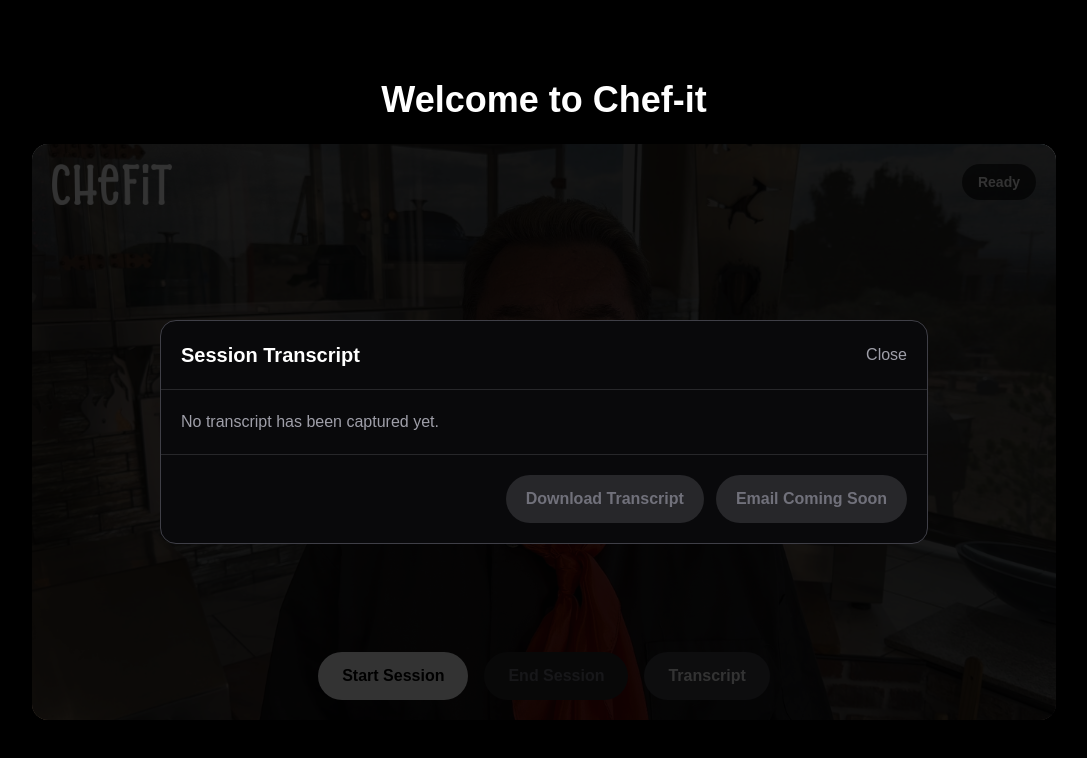
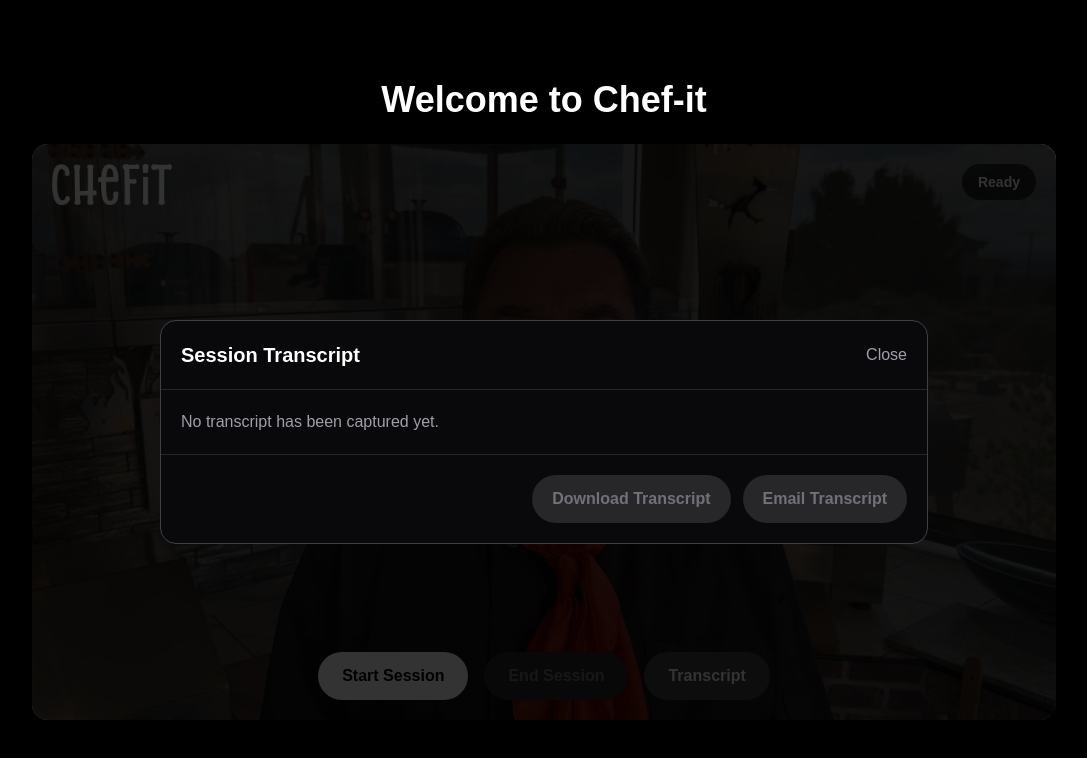
Before and after one commit to AvatarJay/liveavatar-lite-app, a Next.js app: page /avatar in a window 1280 px wide. Both pictures are taken after a click on the button "Transcript". Shown: the top 758 px of the page, without its empty margins (96-1183 px from the left). Built offline with nearby package versions, Linux system fonts and the light colour scheme.

Commit message:
Add transcript email sending

```diff
--- /dev/null
+++ b/app/api/email-transcript/route.ts
@@ -0,0 +1,37 @@
+import { NextResponse } from "next/server";
+import { Resend } from "resend";
+
+const resend = new Resend(process.env.RESEND_API_KEY);
+
+export async function POST(req: Request) {
+  try {
+    const { email, transcript } = await req.json();
+
+    if (!email || !transcript) {
+      return NextResponse.json(
+        { error: "Missing email or transcript" },
+        { status: 400 }
+      );
+    }
+
+    const { data, error } = await resend.emails.send({
+      from: "Chef-it <onboarding@resend.dev>",
+      to: email,
+      subject: "Your Chef-it Session Transcript",
+      text: transcript,
+    });
+
+    if (error) {
+      console.error("[Email Transcript Error]", error);
+      return NextResponse.json({ error }, { status: 500 });
+    }
+
+    return NextResponse.json({ success: true, data });
+  } catch (error) {
+    console.error("[Email Transcript Unexpected Error]", error);
+    return NextResponse.json(
+      { error: "Failed to send transcript" },
+      { status: 500 }
+    );
+  }
+}
--- a/app/avatar/page.tsx
+++ b/app/avatar/page.tsx
@@ -30,8 +30,7 @@ export default function AvatarPage() {
   const [warnedOne, setWarnedOne] = useState(false);
   const [showTranscript, setShowTranscript] = useState(false);
   const [transcript, setTranscript] = useState<TranscriptEntry[]>([]);
-  const [trackedSessionId, setTrackedSessionId] = useState<string | null>(null);
-  const [sessionStartedAt, setSessionStartedAt] = useState<number | null>(null);
+  const [isEmailing, setIsEmailing] = useState(false);
 
   const trackedSessionIdRef = useRef<string | null>(null);
   const sessionStartedAtRef = useRef<number | null>(null);
@@ -52,10 +51,7 @@ export default function AvatarPage() {
     transcriptRef.current = transcript;
   }, [transcript]);
 
-  function addTranscriptEntry(
-    speaker: TranscriptEntry["speaker"],
-    text: string
-  ) {
+  function addTranscriptEntry(speaker: TranscriptEntry["speaker"], text: string) {
     if (!text || !text.trim()) return;
 
     const cleanText = text.trim();
@@ -97,9 +93,7 @@ export default function AvatarPage() {
     try {
       const res = await fetch("/api/sessions/start", {
         method: "POST",
-        headers: {
-          "Content-Type": "application/json",
-        },
+        headers: { "Content-Type": "application/json" },
         body: JSON.stringify({ sponsorName }),
       });
 
@@ -131,9 +125,7 @@ export default function AvatarPage() {
     try {
       await fetch("/api/sessions/end", {
         method: "POST",
-        headers: {
-          "Content-Type": "application/json",
-        },
+        headers: { "Content-Type": "application/json" },
         body: JSON.stringify({
           sessionId,
           durationSeconds,
@@ -146,8 +138,6 @@ export default function AvatarPage() {
 
     trackedSessionIdRef.current = null;
     sessionStartedAtRef.current = null;
-    setTrackedSessionId(null);
-    setSessionStartedAt(null);
   }
 
   function handleLiveKitData(payload: Uint8Array) {
@@ -278,8 +268,6 @@ export default function AvatarPage() {
     if (trackingId) {
       trackedSessionIdRef.current = trackingId;
       sessionStartedAtRef.current = startedAt;
-      setTrackedSessionId(trackingId);
-      setSessionStartedAt(startedAt);
     }
 
     const uiStart = Date.now();
@@ -379,7 +367,6 @@ export default function AvatarPage() {
 
   function downloadTranscript() {
     const transcriptText = buildTranscriptText(transcript);
-
     const blob = new Blob([transcriptText], { type: "text/plain" });
     const url = URL.createObjectURL(blob);
 
@@ -389,6 +376,36 @@ export default function AvatarPage() {
     link.click();
 
     URL.revokeObjectURL(url);
+  }
+
+  async function emailTranscript() {
+    const email = prompt("Send transcript to which email?");
+
+    if (!email) return;
+
+    setIsEmailing(true);
+
+    try {
+      const res = await fetch("/api/email-transcript", {
+        method: "POST",
+        headers: { "Content-Type": "application/json" },
+        body: JSON.stringify({
+          email,
+          transcript: buildTranscriptText(transcript),
+        }),
+      });
+
+      if (!res.ok) {
+        throw new Error("Email failed");
+      }
+
+      alert("Transcript emailed successfully!");
+    } catch (error) {
+      console.error("[Email Transcript Error]", error);
+      alert("Could not send transcript.");
+    } finally {
+      setIsEmailing(false);
+    }
   }
 
   const startDisabled = isStarting || !!room;
@@ -562,8 +579,16 @@ export default function AvatarPage() {
                     Download Transcript
                   </button>
 
-                  <button className="px-5 py-3 rounded-full font-semibold bg-zinc-800 text-zinc-500 cursor-not-allowed">
-                    Email Coming Soon
+                  <button
+                    onClick={emailTranscript}
+                    disabled={transcript.length === 0 || isEmailing}
+                    className={`px-5 py-3 rounded-full font-semibold ${
+                      transcript.length === 0 || isEmailing
+                        ? "bg-zinc-800 text-zinc-500 cursor-not-allowed"
+                        : "bg-white text-black"
+                    }`}
+                  >
+                    {isEmailing ? "Sending..." : "Email Transcript"}
                   </button>
                 </div>
               </div>
--- a/package.json
+++ b/package.json
@@ -15,7 +15,8 @@
     "next": "16.2.9",
     "openai": "^6.44.0",
     "react": "19.2.4",
-    "react-dom": "19.2.4"
+    "react-dom": "19.2.4",
+    "resend": "^6.14.0"
   },
   "devDependencies": {
     "@tailwindcss/postcss": "^4",
```
Also changed, not shown: 1 other file (tests, documents, lock files or other folders).
